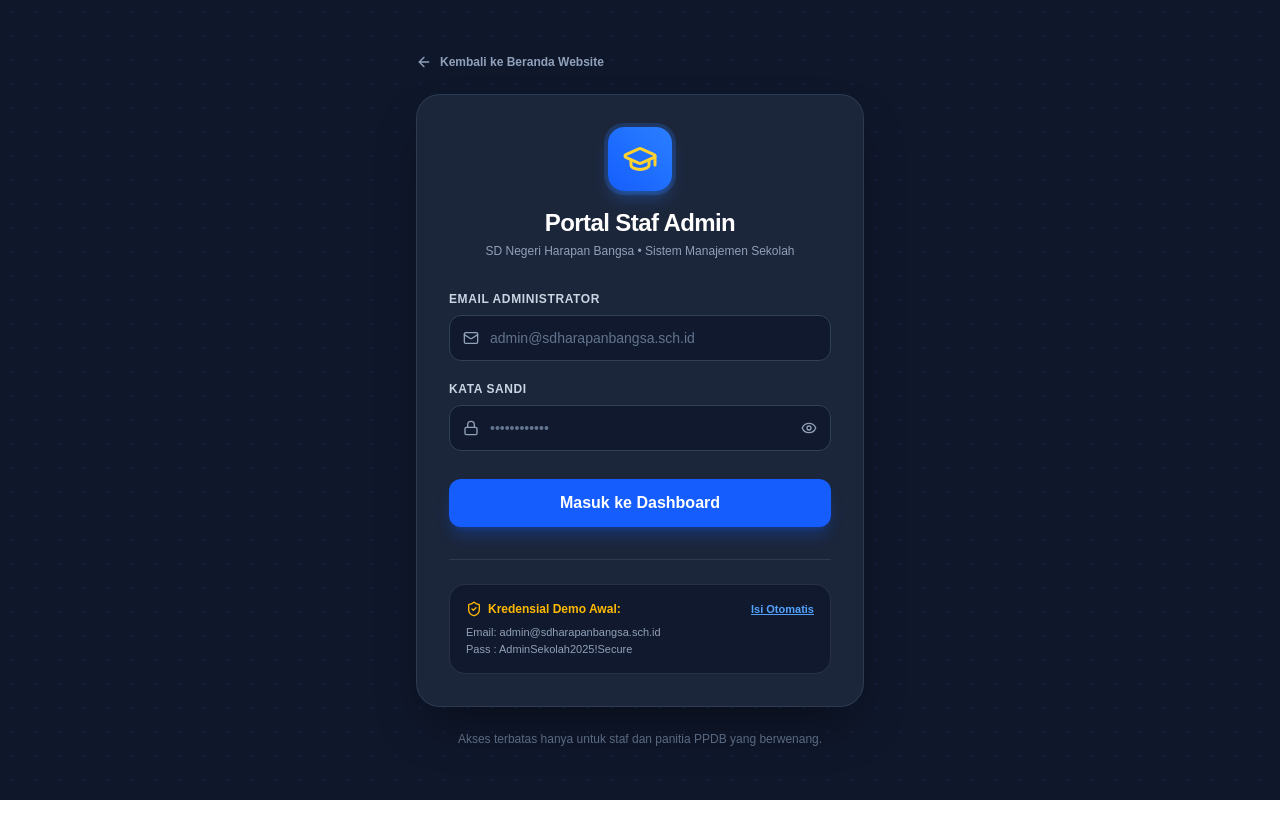
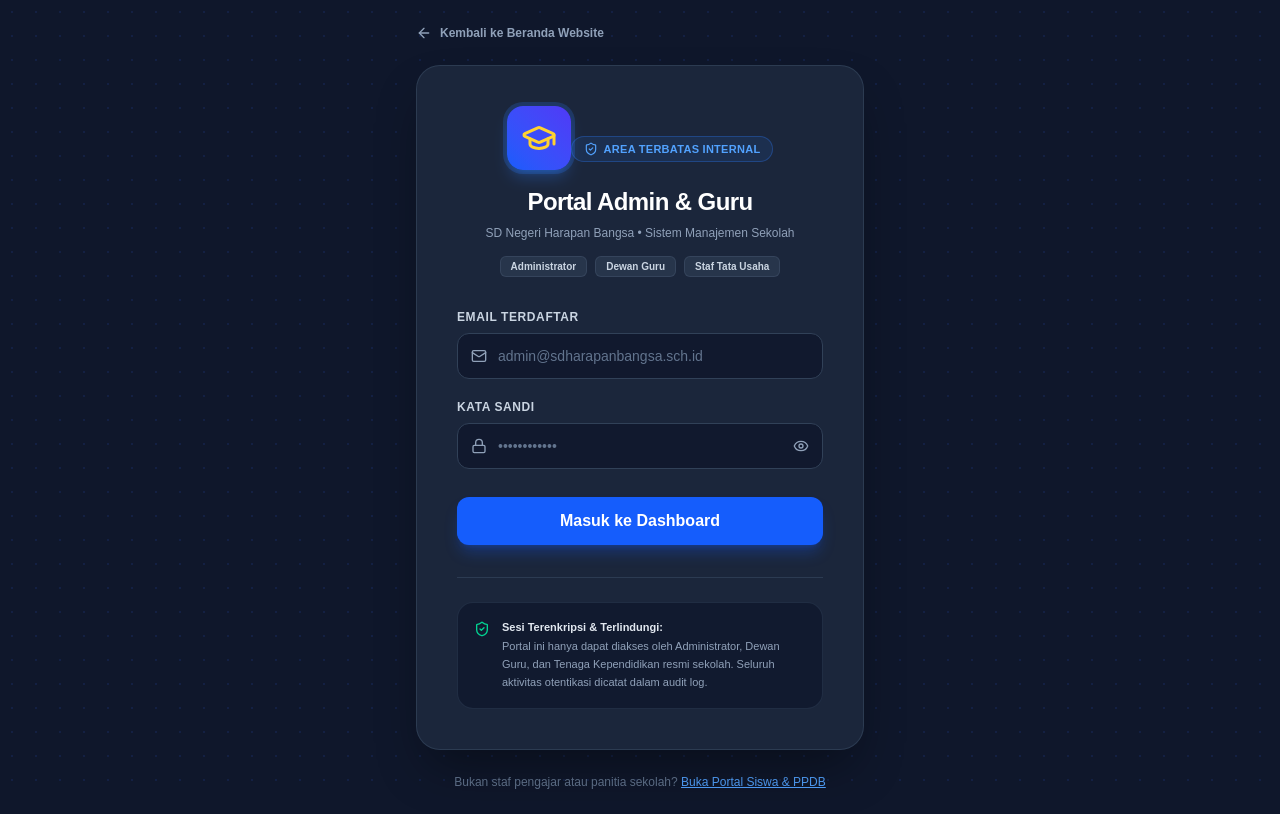
Before and after one commit to palmaar77/website-sekolah-sd, a Next.js app: page /admin/login in a window 1280 px wide. Built offline with nearby package versions, Linux system fonts and the light colour scheme.

Commit message:
fix(auth): hilangkan kredensial demo pada login admin dan perbarui navigasi 404

```diff
--- a/prisma/seed.ts
+++ b/prisma/seed.ts
@@ -9,7 +9,7 @@ async function main() {
   // 1. Akun Admin Awal dari Environment Variables
   const adminEmail = process.env.ADMIN_EMAIL || "admin@sdharapanbangsa.sch.id";
   const adminPassword = process.env.ADMIN_PASSWORD || "AdminSekolah2025!Secure";
-  const adminName = process.env.ADMIN_NAME || "Administrator Sekolah (Akun Demo)";
+  const adminName = process.env.ADMIN_NAME || "Administrator Sekolah";
 
   const hashedPassword = await bcrypt.hash(adminPassword, 12);
 
--- a/src/app/admin/login/page.tsx
+++ b/src/app/admin/login/page.tsx
@@ -46,11 +46,6 @@ function LoginForm() {
     }
   };
 
-  const fillDemoCredentials = () => {
-    setEmail("admin@sdharapanbangsa.sch.id");
-    setPassword("AdminSekolah2025!Secure");
-  };
-
   return (
     <div className="min-h-screen bg-slate-900 flex flex-col justify-center items-center p-4 sm:p-6 text-slate-100 selection:bg-blue-600 selection:text-white">
       {/* Background Subtle Pattern */}
@@ -67,18 +62,35 @@ function LoginForm() {
         </Link>
 
         {/* Card Box */}
-        <div className="bg-slate-800/90 backdrop-blur-md border border-slate-700/80 rounded-3xl p-8 shadow-2xl shadow-black/40">
+        <div className="bg-slate-800/90 backdrop-blur-md border border-slate-700/80 rounded-3xl p-8 sm:p-10 shadow-2xl shadow-black/40">
           {/* Logo & Header */}
           <div className="text-center mb-8">
-            <div className="inline-flex w-16 h-16 rounded-2xl bg-gradient-to-tr from-blue-600 to-blue-500 items-center justify-center text-white shadow-lg shadow-blue-500/30 mb-4 ring-4 ring-blue-500/20">
+            <div className="inline-flex w-16 h-16 rounded-2xl bg-gradient-to-tr from-blue-600 to-indigo-600 items-center justify-center text-white shadow-lg shadow-blue-500/30 mb-4 ring-4 ring-blue-500/20">
               <GraduationCap className="h-9 w-9 text-amber-300" />
             </div>
+            <div className="inline-flex items-center gap-1.5 px-3 py-1 rounded-full bg-blue-500/10 border border-blue-500/30 text-blue-400 text-[11px] font-bold tracking-wide uppercase mb-3">
+              <ShieldCheck className="h-3.5 w-3.5 text-blue-400" />
+              <span>Area Terbatas Internal</span>
+            </div>
             <h1 className="text-2xl font-extrabold text-white tracking-tight">
-              Portal Staf Admin
+              Portal Admin & Guru
             </h1>
-            <p className="text-xs text-slate-400 mt-1">
+            <p className="text-xs text-slate-400 mt-1.5 leading-relaxed">
               SD Negeri Harapan Bangsa • Sistem Manajemen Sekolah
             </p>
+
+            {/* Badges Otorisasi Akses */}
+            <div className="flex items-center justify-center gap-2 mt-3 flex-wrap">
+              <span className="text-[10px] font-semibold bg-slate-700/60 text-slate-300 px-2.5 py-0.5 rounded-md border border-slate-600/50">
+                Administrator
+              </span>
+              <span className="text-[10px] font-semibold bg-slate-700/60 text-slate-300 px-2.5 py-0.5 rounded-md border border-slate-600/50">
+                Dewan Guru
+              </span>
+              <span className="text-[10px] font-semibold bg-slate-700/60 text-slate-300 px-2.5 py-0.5 rounded-md border border-slate-600/50">
+                Staf Tata Usaha
+              </span>
+            </div>
           </div>
 
           {/* Error Message */}
@@ -93,7 +105,7 @@ function LoginForm() {
           <form onSubmit={handleSubmit} className="space-y-5">
             <div>
               <label className="block text-xs font-bold uppercase tracking-wider text-slate-300 mb-2">
-                Email Administrator
+                Email Terdaftar
               </label>
               <div className="relative">
                 <div className="absolute inset-y-0 left-0 pl-3.5 flex items-center pointer-events-none text-slate-400">
@@ -102,6 +114,8 @@ function LoginForm() {
                 <input
                   type="email"
                   required
+                  autoComplete="email"
+                  spellCheck={false}
                   value={email}
                   onChange={(e) => setEmail(e.target.value)}
                   placeholder="admin@sdharapanbangsa.sch.id"
@@ -121,6 +135,7 @@ function LoginForm() {
                 <input
                   type={showPassword ? "text" : "password"}
                   required
+                  autoComplete="current-password"
                   value={password}
                   onChange={(e) => setPassword(e.target.value)}
                   placeholder="••••••••••••"
@@ -130,6 +145,7 @@ function LoginForm() {
                   type="button"
                   onClick={() => setShowPassword(!showPassword)}
                   className="absolute inset-y-0 right-0 pr-3.5 flex items-center text-slate-400 hover:text-slate-200"
+                  aria-label={showPassword ? "Sembunyikan kata sandi" : "Tampilkan kata sandi"}
                 >
                   {showPassword ? <EyeOff className="h-4 w-4" /> : <Eye className="h-4 w-4" />}
                 </button>
@@ -141,39 +157,33 @@ function LoginForm() {
               variant="primary"
               size="lg"
               isLoading={isLoading}
-              className="w-full mt-2 font-bold bg-blue-600 hover:bg-blue-500 text-white rounded-xl py-3 shadow-lg shadow-blue-600/30"
+              className="w-full mt-2 font-bold bg-blue-600 hover:bg-blue-500 text-white rounded-xl py-3 shadow-lg shadow-blue-600/30 transition-all active:scale-[0.99]"
             >
               Masuk ke Dashboard
             </Button>
           </form>
 
-          {/* Quick Demo Credentials Box */}
+          {/* Security Information Box */}
           <div className="mt-8 pt-6 border-t border-slate-700/80">
-            <div className="bg-slate-900/80 rounded-2xl p-4 border border-slate-700/60 text-xs">
-              <div className="flex items-center justify-between mb-2">
-                <span className="font-semibold text-amber-400 flex items-center gap-1.5">
-                  <ShieldCheck className="h-4 w-4" />
-                  <span>Kredensial Demo Awal:</span>
-                </span>
-                <button
-                  type="button"
-                  onClick={fillDemoCredentials}
-                  className="text-[11px] text-blue-400 hover:text-blue-300 underline font-semibold cursor-pointer"
-                >
-                  Isi Otomatis
-                </button>
-              </div>
-              <div className="text-slate-400 font-mono text-[11px] space-y-0.5">
-                <div>Email: admin@sdharapanbangsa.sch.id</div>
-                <div>Pass : AdminSekolah2025!Secure</div>
+            <div className="bg-slate-900/70 rounded-2xl p-4 border border-slate-700/50 text-xs flex items-start gap-3">
+              <ShieldCheck className="h-4 w-4 text-emerald-400 shrink-0 mt-0.5" />
+              <div className="text-[11px] text-slate-400 leading-relaxed">
+                <span className="font-semibold text-slate-200 block mb-0.5">Sesi Terenkripsi & Terlindungi:</span>
+                Portal ini hanya dapat diakses oleh Administrator, Dewan Guru, dan Tenaga Kependidikan resmi sekolah. Seluruh aktivitas otentikasi dicatat dalam audit log.
               </div>
             </div>
           </div>
         </div>
 
-        <p className="text-center text-xs text-slate-500 mt-6">
-          Akses terbatas hanya untuk staf dan panitia PPDB yang berwenang.
-        </p>
+        {/* Bantuan & Navigasi Ekstra */}
+        <div className="text-center text-xs text-slate-500 mt-6 space-y-2">
+          <p>
+            Bukan staf pengajar atau panitia sekolah?{" "}
+            <Link href="/siswa/login" className="text-blue-400 hover:text-blue-300 underline font-medium">
+              Buka Portal Siswa & PPDB
+            </Link>
+          </p>
+        </div>
       </div>
     </div>
   );
--- a/src/app/api/auth/login/route.ts
+++ b/src/app/api/auth/login/route.ts
@@ -100,7 +100,11 @@ export async function POST(request: NextRequest) {
 
       if (!isPasswordValid) {
         return NextResponse.json(
-          { success: false, message: "Email atau kata sandi salah." },
+          {
+            success: false,
+            message:
+              "Email atau kata sandi tidak sesuai. Pastikan akun Admin, Guru, atau Staf Anda telah aktif dan terdaftar.",
+          },
           { status: 401 }
         );
       }
@@ -119,13 +123,17 @@ export async function POST(request: NextRequest) {
       if (isEmailMatch && isPasswordMatch) {
         user = {
           id: "admin-default-id",
-          name: "Administrator Utama (Demo)",
+          name: "Administrator Utama",
           email: defaultEmail,
           role: "SUPER_ADMIN",
         };
       } else {
         return NextResponse.json(
-          { success: false, message: "Email atau kata sandi salah. Gunakan kredensial resmi sekolah." },
+          {
+            success: false,
+            message:
+              "Email atau kata sandi salah. Akses dibatasi hanya untuk Administrator, Guru, dan Staf sekolah yang berwenang.",
+          },
           { status: 401 }
         );
       }
--- a/src/components/layout/footer.tsx
+++ b/src/components/layout/footer.tsx
@@ -6,7 +6,7 @@ import {
   Mail,
   Clock,
   ExternalLink,
-  ShieldAlert,
+  ShieldCheck,
 } from "lucide-react";
 
 export function Footer() {
@@ -152,8 +152,8 @@ export function Footer() {
             &copy; {new Date().getFullYear()} SD Negeri Harapan Bangsa. Hak Cipta Dilindungi Undang-Undang.
           </p>
           <div className="flex items-center gap-2 bg-slate-800/50 px-3 py-1.5 rounded-lg border border-slate-700/60">
-            <ShieldAlert className="h-3.5 w-3.5 text-amber-400" />
-            <span>Situs Demonstrasi Institusi Pendidikan Resmi Indonesia</span>
+            <ShieldCheck className="h-3.5 w-3.5 text-emerald-400" />
+            <span>Situs Resmi Institusi Pendidikan Dasar Indonesia</span>
           </div>
         </div>
       </div>
```
Also changed, not shown: src/app/not-found.tsx (+29 -9 lines).
